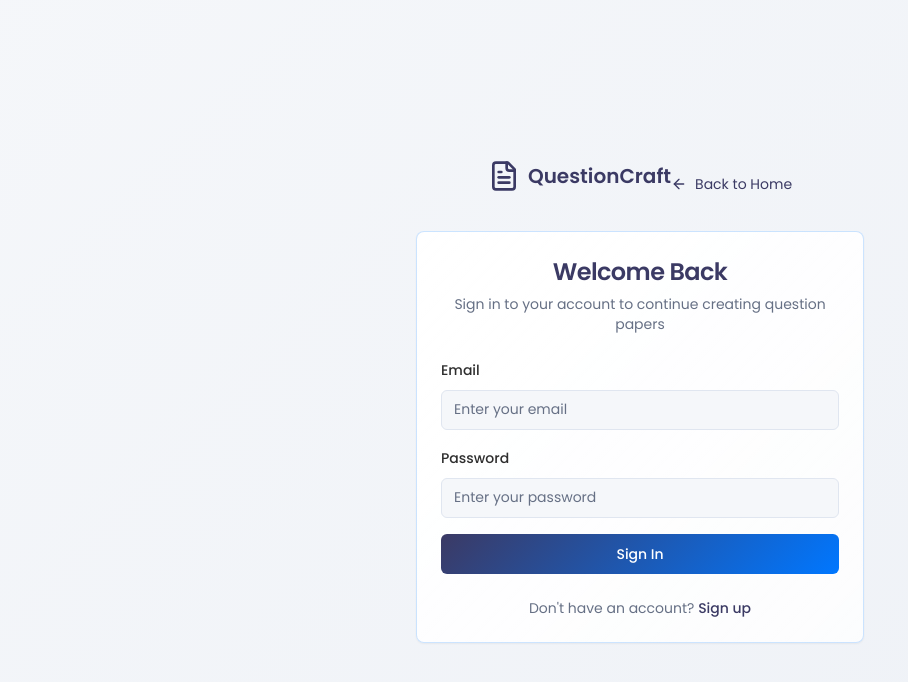
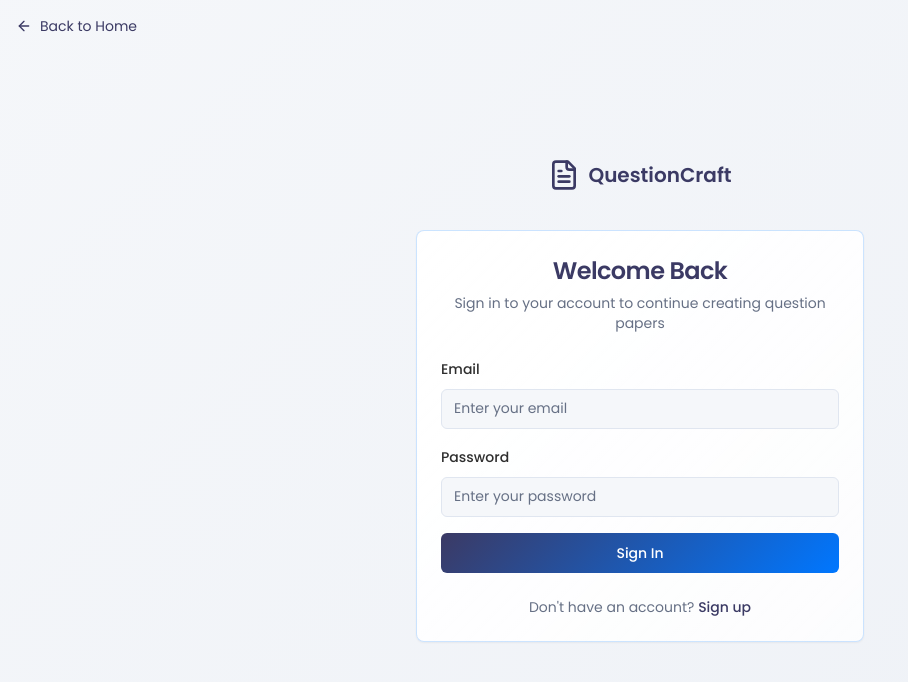
Before and after one commit to Bose14/question-craft-export, a React (Vite) app: page /login in a window 1280 px wide. Shown: the top 682 px of the page, without its empty margins (0-908 px from the left). Built offline with nearby package versions, Linux system fonts and the light colour scheme.

Commit message:
altered back to home

```diff
--- a/src/pages/Index.tsx
+++ b/src/pages/Index.tsx
@@ -58,7 +58,7 @@ const Index = () => {
           <div className="flex items-center justify-between h-16">
             <div className="flex items-center space-x-2">
               <FileText className="w-8 h-8 text-primary" />
-              <span className="text-xl font-bold text-foreground">QuestionCraft</span>
+              <span className="text-xl font-bold text-foreground">Vinathaal</span>
             </div>
             <div className="hidden md:flex items-center space-x-8">
               {/* <Link to="/pricing" className="text-muted-foreground hover:text-foreground transition-colors">
--- a/src/pages/Login.tsx
+++ b/src/pages/Login.tsx
@@ -17,16 +17,25 @@ const Login = () => {
   };
 
   return (
-    <div className="min-h-screen bg-gradient-hero flex items-center justify-center px-4">
+  <div className="min-h-screen bg-gradient-hero flex items-center justify-center px-4 relative">
+
+    {/* Back to Home - Top Left Corner */}
+    <Link
+      to="/"
+      className="absolute top-4 left-4 inline-flex items-center space-x-2 text-primary hover:text-accent transition-colors"
+    >
+      <ArrowLeft className="w-4 h-4" />
+      <span className="text-sm">Back to Home</span>
+    </Link>
+
     <div className="w-full max-w-md">
       <div className="text-center mb-8">
-          <Link to="/" className="inline-flex items-center space-x-2 text-primary hover:text-accent transition-colors">
+        <Link
+          to="/"
+          className="inline-flex items-center space-x-2 text-primary hover:text-accent transition-colors"
+        >
           <FileText className="w-8 h-8" />
           <span className="text-xl font-semibold">QuestionCraft</span>
-          </Link>
-          <Link to="/" className="inline-flex items-center space-x-2 text-primary hover:text-accent transition-colors mt-4">
-            <ArrowLeft className="w-4 h-4" />
-            <span className="text-sm">Back to Home</span>
         </Link>
       </div>
 
@@ -69,7 +78,10 @@ const Login = () => {
           <div className="mt-6 text-center">
             <p className="text-sm text-text-secondary">
               Don't have an account?{" "}
-                <Link to="/signup" className="text-primary hover:text-accent font-medium transition-colors">
+              <Link
+                to="/signup"
+                className="text-primary hover:text-accent font-medium transition-colors"
+              >
                 Sign up
               </Link>
             </p>
@@ -79,6 +91,5 @@ const Login = () => {
     </div>
   </div>
 );
-};
-
+}
 export default Login;
--- a/src/pages/Signup.tsx
+++ b/src/pages/Signup.tsx
@@ -32,16 +32,25 @@ const Signup = () => {
   };
 
   return (
-    <div className="min-h-screen bg-gradient-hero flex items-center justify-center px-4">
+  <div className="min-h-screen bg-gradient-hero flex items-center justify-center px-4 relative">
+
+    {/* Back to Home - Top Left Corner */}
+    <Link
+      to="/"
+      className="absolute top-4 left-4 inline-flex items-center space-x-2 text-primary hover:text-accent transition-colors"
+    >
+      <ArrowLeft className="w-4 h-4" />
+      <span className="text-sm">Back to Home</span>
+    </Link>
+
     <div className="w-full max-w-md">
       <div className="text-center mb-8">
-          <Link to="/" className="inline-flex items-center space-x-2 text-primary hover:text-accent transition-colors">
+        <Link
+          to="/"
+          className="inline-flex items-center space-x-2 text-primary hover:text-accent transition-colors"
+        >
           <FileText className="w-8 h-8" />
           <span className="text-xl font-semibold">QuestionCraft</span>
-          </Link>
-          <Link to="/" className="inline-flex items-center space-x-2 text-primary hover:text-accent transition-colors mt-4">
-            <ArrowLeft className="w-4 h-4" />
-            <span className="text-sm">Back to Home</span>
         </Link>
       </div>
 
@@ -106,7 +115,10 @@ const Signup = () => {
           <div className="mt-6 text-center">
             <p className="text-sm text-text-secondary">
               Already have an account?{" "}
-                <Link to="/login" className="text-primary hover:text-accent font-medium transition-colors">
+              <Link
+                to="/login"
+                className="text-primary hover:text-accent font-medium transition-colors"
+              >
                 Sign in
               </Link>
             </p>
@@ -116,6 +128,6 @@ const Signup = () => {
     </div>
   </div>
 );
-};
+}
 
 export default Signup;
```
Lines whose indentation alone changed are shown as unchanged.
